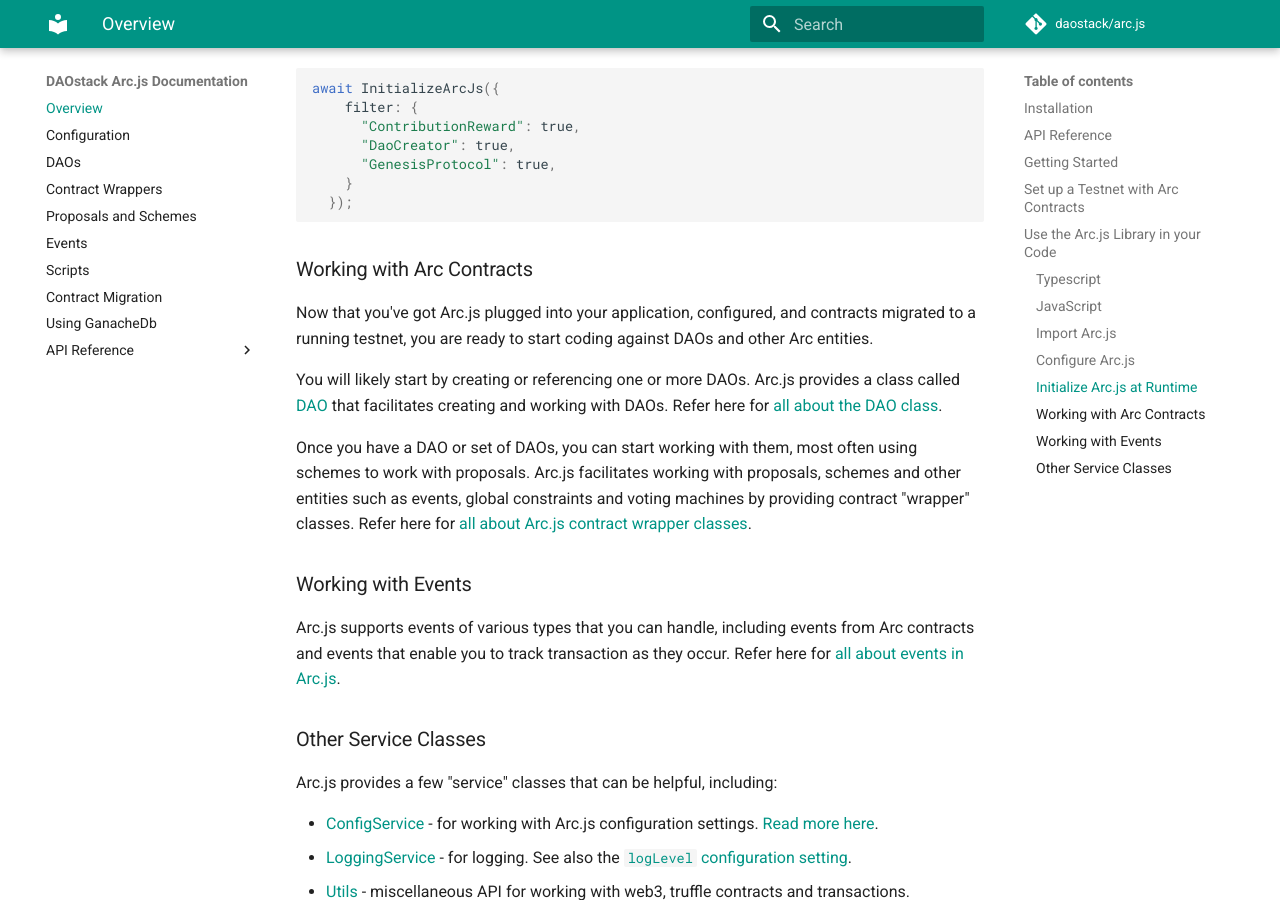
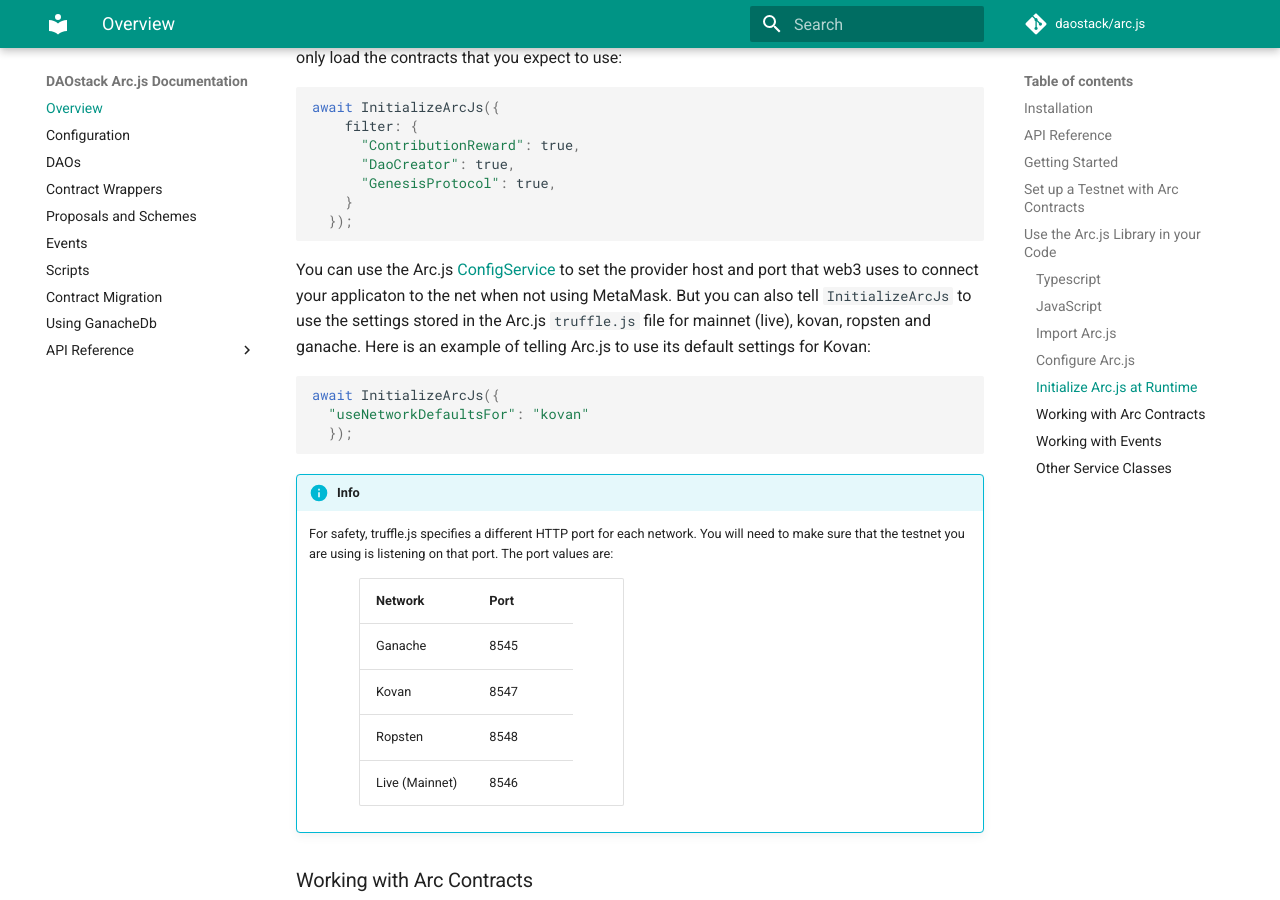
Before and after one commit to daostack/arc.js_legacy, an MkDocs documentation site: the page built from docs/Home.md, in a window 1280 px wide and 900 px high, scrolled down 2650 px. Built offline with MkDocs 1.6.1 and Material for MkDocs 9.7.7, drawn with Linux system fonts in a browser that asks for light colours; comment, search, counter and statistics services are not loaded; old or Windows-style settings are respelled for this version of MkDocs.

Commit message:
docs for new InitializeArcJs functionality

````diff
--- a/docs/Home.md
+++ b/docs/Home.md
@@ -78,7 +78,7 @@ import * as ArcJs from '@daostack/arc.js';
 ```
 ### Configure Arc.js
 
-Refer here for [complete documentation on Arc.js configuration settings](./Configuration.md).
+Refer here for [complete documentation on Arc.js configuration settings](Configuration.md).
 
 ### Initialize Arc.js at Runtime
 
@@ -86,6 +86,7 @@ Your application must invoke `InitializeArcJs` once at runtime before doing anyt
 
 ```javascript
 import { InitializeArcJs } from "@daostack/arc.js";
+
 await InitializeArcJs();
 ```
 
@@ -100,6 +101,25 @@ await InitializeArcJs({
     }
   });
 ```
+
+You can use the Arc.js [ConfigService](Configuration) to set the provider host and port that web3 uses to connect your applicaton to the net when not using MetaMask.  But you can also tell `InitializeArcJs` to use the settings stored in the Arc.js `truffle.js` file for mainnet (live), kovan, ropsten and ganache.  Here is an example of telling Arc.js to use its default settings for Kovan:
+
+```javascript
+await InitializeArcJs({
+  "useNetworkDefaultsFor": "kovan"
+  });
+```
+
+!!! info
+    For safety, truffle.js specifies a different HTTP port for each network.  You will need to make sure that the testnet you are using is listening on that port.  The port values are:
+
+    <table style="margin-left:2.5rem">
+    <tr style="text-align:left"><th>Network</th><th>Port</th></tr>
+    <tr><td>Ganache</td><td>8545</td></tr>
+    <tr><td>Kovan</td><td>8547</td></tr>
+    <tr><td>Ropsten</td><td>8548</td></tr>
+    <tr><td>Live (Mainnet)</td><td>8546</td></tr>
+    </table>
 
 ### Working with Arc Contracts
 Now that you've got Arc.js plugged into your application, configured, and contracts migrated to a running testnet, you are ready to start coding against DAOs and other Arc entities.
````
